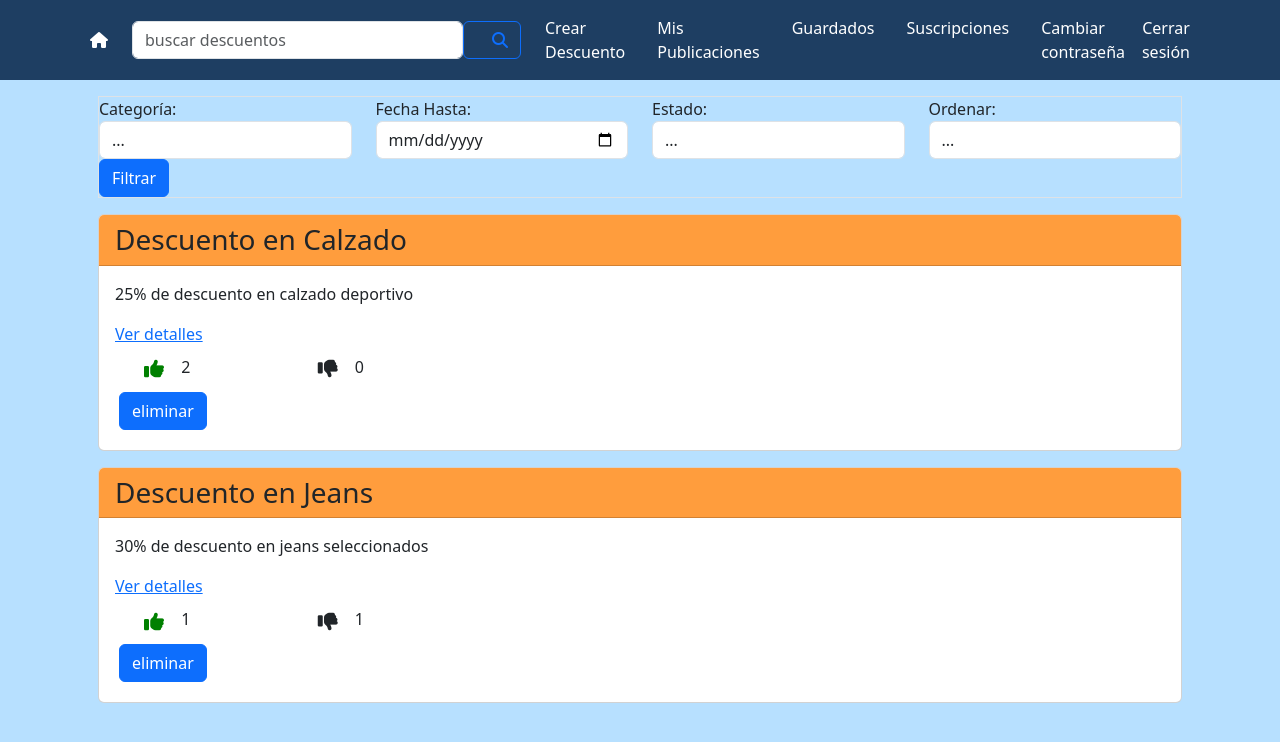
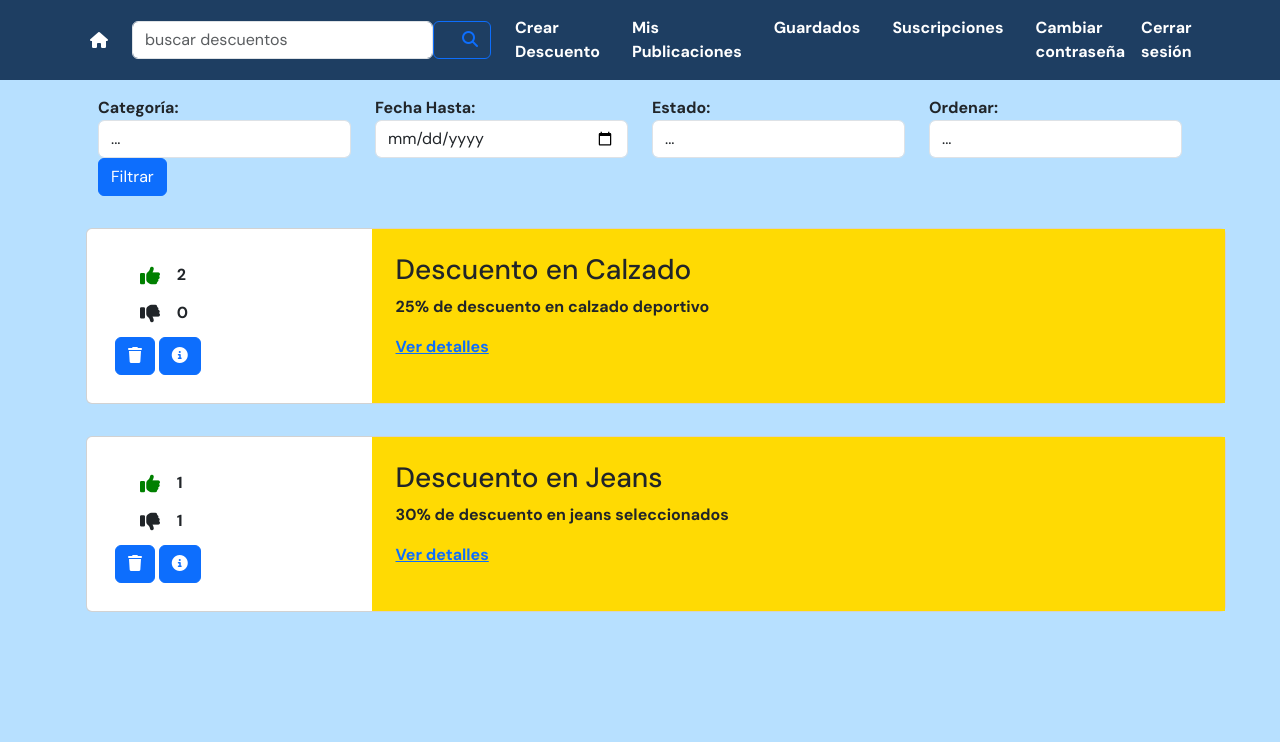
Before and after one commit to federicoFrancesconi/UCSE-2024-IW-TP, a Django app: page /mis_publicaciones/ in a window 1280 px wide. Shown: the top 742 px of the page. Run offline with Django 5.2, Linux system fonts and the light colour scheme; a user stored in the database is signed in; data comes from the database, SQL or seed files in the repository; some libraries are stand-ins or nearby versions.

Commit message:
Correcciones y actualizaciones front
Queda lo de asignar el color por estado y cambiar el boton cancelar voto

```diff
--- a/DescuentAr/sitio/static/sitio/css/home.css
+++ b/DescuentAr/sitio/static/sitio/css/home.css
@@ -1,5 +1,7 @@
 body{
 background-color: #B7E0FF;
+font-family: 'DM Sans', sans-serif;
+font-weight: bold;
 }
 
 .mi_navbar{
@@ -34,5 +36,17 @@ color: red;
 }
 
 .fondoC{
-    background-color: #FF9D3D;
+    background-color: #FFDA03;
 }
+
+.info-image{
+    max-width: 100%;     /* Asegura que la imagen no exceda el ancho de su contenedor */
+    height: auto;        /* Mantiene la proporción de la imagen */
+    border-radius: 10px; /* Opcional: redondea las esquinas */
+    display: block;      /* Asegura que la imagen sea tratada como bloque */
+    margin: 0 auto;      /* Centra la imagen horizontalmente */
+}
+
+.FondoC2{
+    background-color: #AAA;
+}
--- a/DescuentAr/templates/base.html
+++ b/DescuentAr/templates/base.html
@@ -4,6 +4,9 @@
 <meta name="csrf-token" content="{{ csrf_token }}">
 <head>
     <link rel="stylesheet" href="{% static 'sitio/css/home.css' %}">
+    <link rel="preconnect" href="https://fonts.googleapis.com">
+<link rel="preconnect" href="https://fonts.gstatic.com" crossorigin>
+<link href="https://fonts.googleapis.com/css2?family=DM+Sans:ital,opsz,wght@0,9..40,100..1000;1,9..40,100..1000&family=Roboto&display=swap" rel="stylesheet">
 </head>
 <body>
     <main class="container">
--- a/DescuentAr/templates/home.html
+++ b/DescuentAr/templates/home.html
@@ -73,6 +73,9 @@
         <div class="row md-6">
             {% for descuento in lista_descuentos %}
                 <!--Usamos este atributo para saber el id de cada descuento en JavaScript-->
+                <div class="d-none estado_descuento">
+                    <p>{{descuento.state}}</p>
+                </div>
                 <div class="col-md-6">
                     <div data-descuento-id="{{ descuento.id }}" class="card m-3 cardsS">
                         <div class="card-body p-0">
@@ -107,7 +110,7 @@
                                     </div>
                                     {% endif %}
                                 </div>
-                                <div class="col-md-8 fondoC p-4">
+                                <div class="col-md-8 p-4 estadoC fondoC">
                                     <h3>{{ descuento.nombre }}</h3>
                                     <p class="card-text">{{ descuento.descripcion }}</p>
                                 </div>
--- a/DescuentAr/templates/mis_publicaciones.html
+++ b/DescuentAr/templates/mis_publicaciones.html
@@ -3,7 +3,7 @@
 <body>
     {% block content %}
         <form method="GET">
-            <div class="form-row m-3 border">
+            <div class="form-row m-3">
                 <div class="row">
                     <div class="form-group col-md-3">
                         <label for="categoria">Categoría:</label>
@@ -64,32 +64,39 @@
                 </div>
             </div>
         </form>
+        <div class="row md-6">
             {% for descuento in lista_descuentos %}
             <!--Usamos este atributo para saber el id de cada descuento en JavaScript-->
             <div data-descuento-id="{{ descuento.id }}" class="card m-3">
-                <h3 class="card-header fondoC">{{ descuento.nombre }}</h3>
-                <div class="card-body">
-                    <p class="card-text">{{ descuento.descripcion }}</p>
-                    <a href="{% url 'detalle_descuento' descuento.id %}">Ver detalles</a>
-
-
+                <div class="card-body p-0">
+                    <div class="row">
+                        <div class="col-md-3 p-4">
                             <div class="row m-1">
-                        <div class="col-md-2">
+                                <div class="row-md-2">
                                     <button class="btn" id="green-{{ descuento.id }}"><i class="green fa fa-thumbs-up fa-lg" aria-hidden="true"></i></button>
                                     <span id="votos-positivos-{{ descuento.id }}">{{ descuento.votos_positivos }}</span>
                                 </div>
-                        <div class="col-md-2">
+                                <div class="row-md-2">
                                     <button class="btn" id="red-{{ descuento.id }}"><i class="fa fa-thumbs-down fa-lg" aria-hidden="true"></i></button>
                                     <span id="votos-negativos-{{ descuento.id }}">{{ descuento.votos_negativos }}</span>
                                 </div>
                             </div>
                             <button id="retirar-voto-{{ descuento.id }}" class="btn btn-warning" style="display: none;">Retirar Voto</button>
                             <div class="m-1">
-                        <button id="eliminar-{{ descuento.id }}" type="button" class="btn btn-primary">eliminar</button>
+                                <button id="eliminar-{{ descuento.id }}" type="button" class="btn btn-primary"><i class="fa-solid fa-trash"></i></button>
+                                <a class="btn btn-primary" href="{% url 'detalle_descuento' descuento.id %}"><i class="fa-solid fa-circle-info"></i></a>
+                            </div>
+                        </div>
+                        <div class="col-md-9 fondoC p-4">
+                            <h3>{{ descuento.nombre }}</h3>
+                            <p class="card-text">{{ descuento.descripcion }}</p>
+                            <a href="{% url 'detalle_descuento' descuento.id %}">Ver detalles</a>
+                        </div>
                     </div>
                 </div>
             </div>
             {% endfor %}
+        </div>
+    {% endblock %}
 
-    {% endblock %}
 </body>
```
Also changed, not shown: DescuentAr/sitio/static/sitio/js/home.js (+3 -10 lines), DescuentAr/templates/crear_descuento.html (+11 -1 lines), DescuentAr/templates/guardados.html (+13 -9 lines), DescuentAr/sitio/static/sitio/img/descuento.jpg (added). Lines whose indentation alone changed are shown as unchanged.
